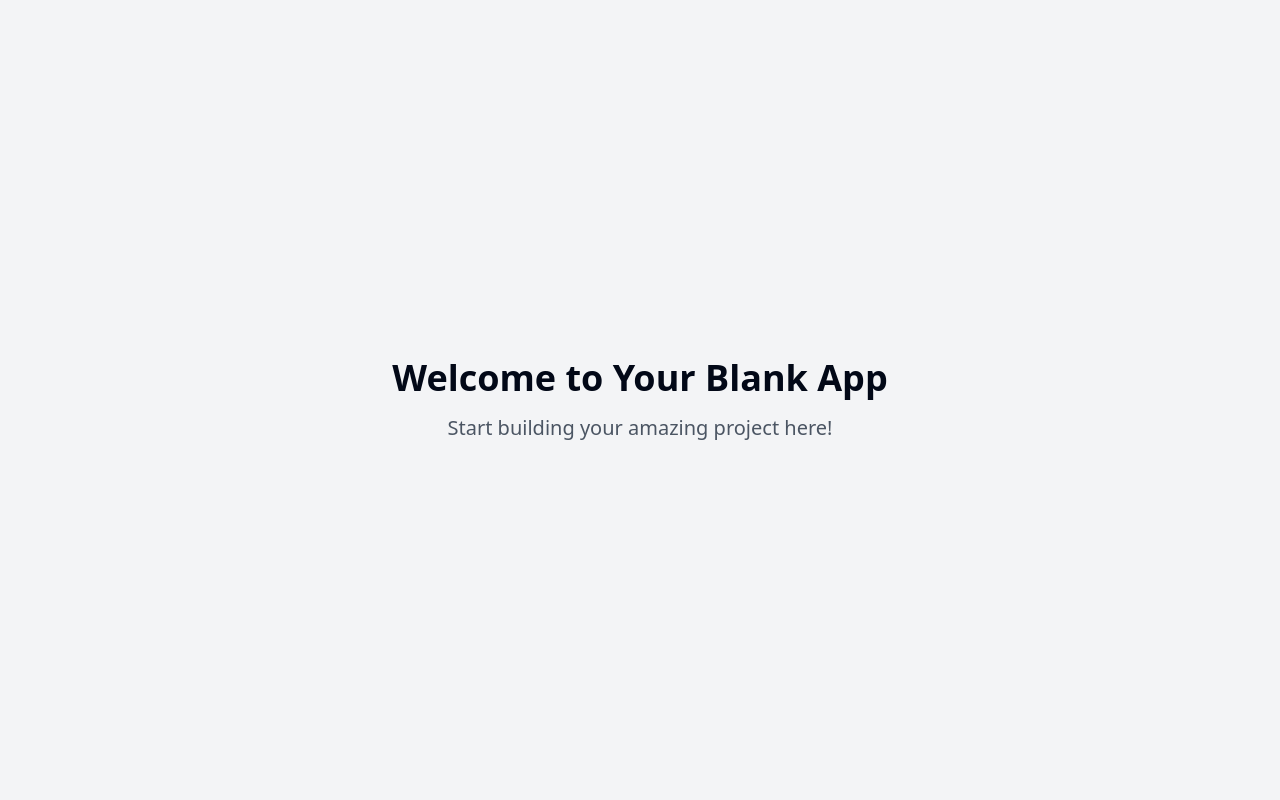
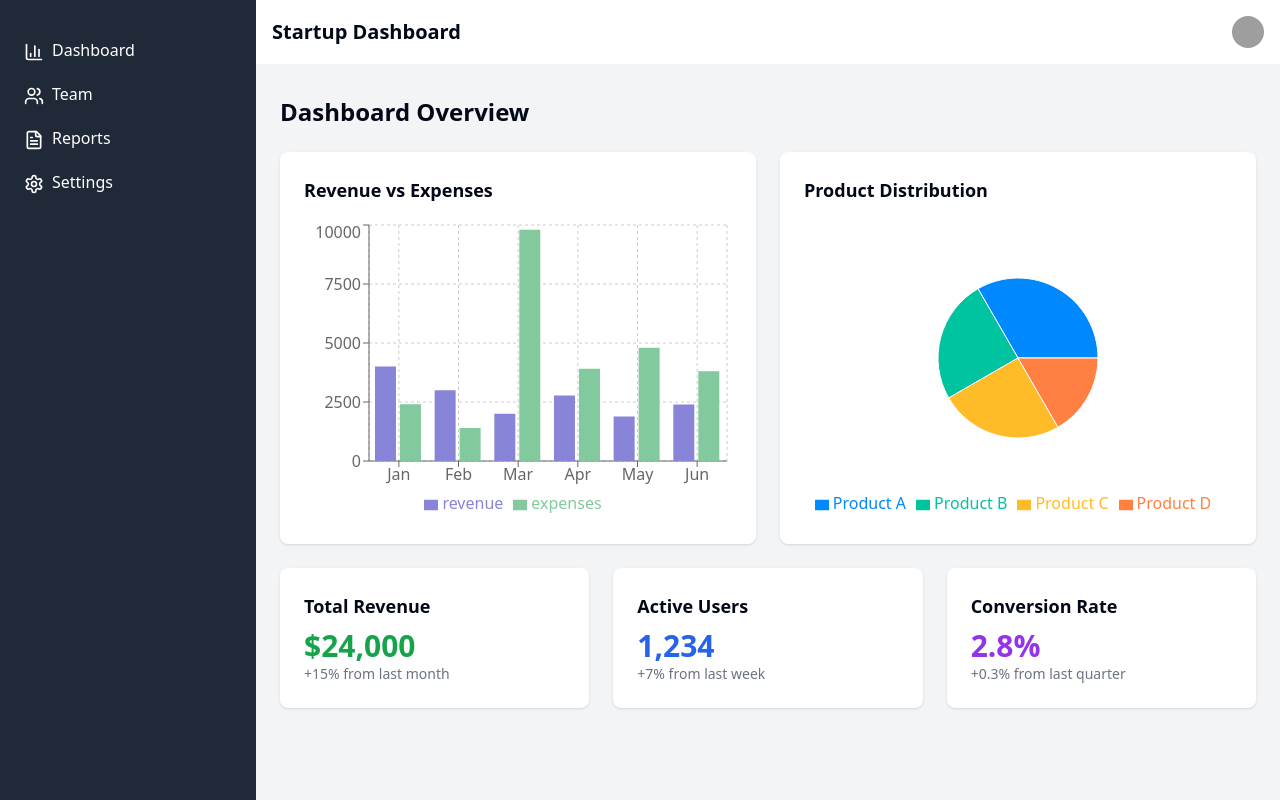
Before and after one commit to BetoFerrari21/nav-side-data-portal, a React (Vite) app: page / in a window 1280 px wide. Built offline with nearby package versions, Linux system fonts and the light colour scheme; grey boxes are pictures that could not be loaded.

Commit message:
Prototype dashboard UI layout
Implement a sidebar and navbar layout for the dashboard to track startup operations. Include data visualizations for better insights into various sections.
[skip gpt_engineer]

```diff
--- a/src/App.jsx
+++ b/src/App.jsx
@@ -1,24 +1,21 @@
-import { Toaster } from "@/components/ui/sonner";
-import { TooltipProvider } from "@/components/ui/tooltip";
-import { QueryClient, QueryClientProvider } from "@tanstack/react-query";
 import { BrowserRouter, Routes, Route } from "react-router-dom";
-import { navItems } from "./nav-items";
-
-const queryClient = new QueryClient();
+import Layout from "./components/Layout";
+import Dashboard from "./pages/Dashboard";
+import Team from "./pages/Team";
+import Reports from "./pages/Reports";
+import Settings from "./pages/Settings";
 
 const App = () => (
-  <QueryClientProvider client={queryClient}>
-    <TooltipProvider>
-      <Toaster />
-      <BrowserRouter>
-        <Routes>
-          {navItems.map(({ to, page }) => (
-            <Route key={to} path={to} element={page} />
-          ))}
-        </Routes>
-      </BrowserRouter>
-    </TooltipProvider>
-  </QueryClientProvider>
+  <BrowserRouter>
+    <Routes>
+      <Route path="/" element={<Layout />}>
+        <Route index element={<Dashboard />} />
+        <Route path="team" element={<Team />} />
+        <Route path="reports" element={<Reports />} />
+        <Route path="settings" element={<Settings />} />
+      </Route>
+    </Routes>
+  </BrowserRouter>
 );
 
 export default App;
--- /dev/null
+++ b/src/components/Layout.jsx
@@ -0,0 +1,55 @@
+import React from 'react';
+import { Link, Outlet } from 'react-router-dom';
+import { BarChart3, Users, FileText, Settings, Menu } from 'lucide-react';
+
+const Layout = () => {
+  const [sidebarOpen, setSidebarOpen] = React.useState(false);
+
+  const navItems = [
+    { icon: BarChart3, label: 'Dashboard', path: '/' },
+    { icon: Users, label: 'Team', path: '/team' },
+    { icon: FileText, label: 'Reports', path: '/reports' },
+    { icon: Settings, label: 'Settings', path: '/settings' },
+  ];
+
+  return (
+    <div className="flex h-screen bg-gray-100">
+      {/* Sidebar */}
+      <aside className={`bg-gray-800 text-white w-64 space-y-6 py-7 px-2 absolute inset-y-0 left-0 transform ${sidebarOpen ? 'translate-x-0' : '-translate-x-full'} md:relative md:translate-x-0 transition duration-200 ease-in-out`}>
+        <nav>
+          {navItems.map((item, index) => (
+            <Link key={index} to={item.path} className="block py-2.5 px-4 rounded transition duration-200 hover:bg-gray-700 hover:text-white">
+              <item.icon className="inline-block mr-2 h-5 w-5" />
+              {item.label}
+            </Link>
+          ))}
+        </nav>
+      </aside>
+
+      {/* Main Content */}
+      <div className="flex-1 flex flex-col overflow-hidden">
+        {/* Navbar */}
+        <header className="bg-white shadow-md">
+          <div className="flex items-center justify-between p-4">
+            <button onClick={() => setSidebarOpen(!sidebarOpen)} className="text-gray-500 focus:outline-none focus:text-gray-700 md:hidden">
+              <Menu className="h-6 w-6" />
+            </button>
+            <h1 className="text-xl font-semibold">Startup Dashboard</h1>
+            <div className="flex items-center">
+              <img className="h-8 w-8 rounded-full object-cover" src="https://images.unsplash.com/photo-1472099645785-5658abf4ff4e?ixlib=rb-1.2.1&ixid=eyJhcHBfaWQiOjEyMDd9&auto=format&fit=facearea&facepad=2&w=256&h=256&q=80" alt="User avatar" />
+            </div>
+          </div>
+        </header>
+
+        {/* Page Content */}
+        <main className="flex-1 overflow-x-hidden overflow-y-auto bg-gray-100">
+          <div className="container mx-auto px-6 py-8">
+            <Outlet />
+          </div>
+        </main>
+      </div>
+    </div>
+  );
+};
+
+export default Layout;
--- /dev/null
+++ b/src/pages/Dashboard.jsx
@@ -0,0 +1,88 @@
+import React from 'react';
+import { BarChart, Bar, XAxis, YAxis, CartesianGrid, Tooltip, Legend, ResponsiveContainer, PieChart, Pie, Cell } from 'recharts';
+
+const Dashboard = () => {
+  const barChartData = [
+    { name: 'Jan', revenue: 4000, expenses: 2400 },
+    { name: 'Feb', revenue: 3000, expenses: 1398 },
+    { name: 'Mar', revenue: 2000, expenses: 9800 },
+    { name: 'Apr', revenue: 2780, expenses: 3908 },
+    { name: 'May', revenue: 1890, expenses: 4800 },
+    { name: 'Jun', revenue: 2390, expenses: 3800 },
+  ];
+
+  const pieChartData = [
+    { name: 'Product A', value: 400 },
+    { name: 'Product B', value: 300 },
+    { name: 'Product C', value: 300 },
+    { name: 'Product D', value: 200 },
+  ];
+
+  const COLORS = ['#0088FE', '#00C49F', '#FFBB28', '#FF8042'];
+
+  return (
+    <div className="space-y-6">
+      <h2 className="text-2xl font-semibold mb-4">Dashboard Overview</h2>
+
+      <div className="grid grid-cols-1 md:grid-cols-2 gap-6">
+        <div className="bg-white p-6 rounded-lg shadow">
+          <h3 className="text-lg font-semibold mb-4">Revenue vs Expenses</h3>
+          <ResponsiveContainer width="100%" height={300}>
+            <BarChart data={barChartData}>
+              <CartesianGrid strokeDasharray="3 3" />
+              <XAxis dataKey="name" />
+              <YAxis />
+              <Tooltip />
+              <Legend />
+              <Bar dataKey="revenue" fill="#8884d8" />
+              <Bar dataKey="expenses" fill="#82ca9d" />
+            </BarChart>
+          </ResponsiveContainer>
+        </div>
+
+        <div className="bg-white p-6 rounded-lg shadow">
+          <h3 className="text-lg font-semibold mb-4">Product Distribution</h3>
+          <ResponsiveContainer width="100%" height={300}>
+            <PieChart>
+              <Pie
+                data={pieChartData}
+                cx="50%"
+                cy="50%"
+                labelLine={false}
+                outerRadius={80}
+                fill="#8884d8"
+                dataKey="value"
+              >
+                {pieChartData.map((entry, index) => (
+                  <Cell key={`cell-${index}`} fill={COLORS[index % COLORS.length]} />
+                ))}
+              </Pie>
+              <Tooltip />
+              <Legend />
+            </PieChart>
+          </ResponsiveContainer>
+        </div>
+      </div>
+
+      <div className="grid grid-cols-1 md:grid-cols-3 gap-6">
+        <div className="bg-white p-6 rounded-lg shadow">
+          <h3 className="text-lg font-semibold mb-2">Total Revenue</h3>
+          <p className="text-3xl font-bold text-green-600">$24,000</p>
+          <p className="text-sm text-gray-500">+15% from last month</p>
+        </div>
+        <div className="bg-white p-6 rounded-lg shadow">
+          <h3 className="text-lg font-semibold mb-2">Active Users</h3>
+          <p className="text-3xl font-bold text-blue-600">1,234</p>
+          <p className="text-sm text-gray-500">+7% from last week</p>
+        </div>
+        <div className="bg-white p-6 rounded-lg shadow">
+          <h3 className="text-lg font-semibold mb-2">Conversion Rate</h3>
+          <p className="text-3xl font-bold text-purple-600">2.8%</p>
+          <p className="text-sm text-gray-500">+0.3% from last quarter</p>
+        </div>
+      </div>
+    </div>
+  );
+};
+
+export default Dashboard;
--- /dev/null
+++ b/src/pages/Reports.jsx
@@ -0,0 +1,12 @@
+import React from 'react';
+
+const Reports = () => {
+  return (
+    <div>
+      <h2 className="text-2xl font-semibold mb-4">Reports</h2>
+      <p>This is a placeholder for the Reports page.</p>
+    </div>
+  );
+};
+
+export default Reports;
--- /dev/null
+++ b/src/pages/Settings.jsx
@@ -0,0 +1,12 @@
+import React from 'react';
+
+const Settings = () => {
+  return (
+    <div>
+      <h2 className="text-2xl font-semibold mb-4">Settings</h2>
+      <p>This is a placeholder for the Settings page.</p>
+    </div>
+  );
+};
+
+export default Settings;
--- /dev/null
+++ b/src/pages/Team.jsx
@@ -0,0 +1,12 @@
+import React from 'react';
+
+const Team = () => {
+  return (
+    <div>
+      <h2 className="text-2xl font-semibold mb-4">Team Management</h2>
+      <p>This is a placeholder for the Team Management page.</p>
+    </div>
+  );
+};
+
+export default Team;
```
